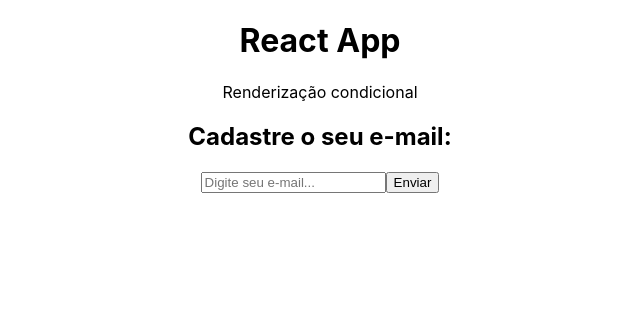
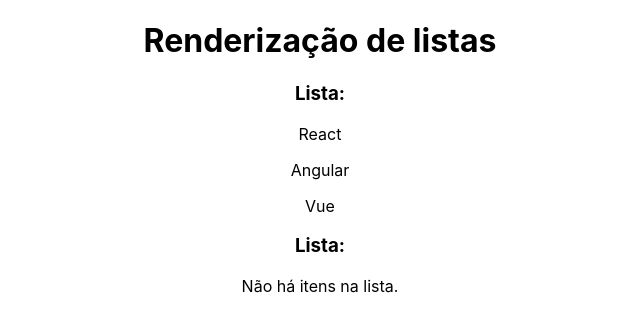
Before and after one commit to ronaldbarbosa/react-tutorial, a React (Create React App) app: page / in a window 1280 px wide. Shown: the top 332 px of the page, without its empty margins (320-960 px from the left). Built offline with nearby package versions, Linux system fonts and the light colour scheme.

Commit message:
Aula 13: renderizacao de listas

```diff
--- a/src/App.js
+++ b/src/App.js
@@ -5,13 +5,16 @@
 import Evento from './components/Evento';
 import Form from './components/Form';
 import Condicional from './components/Condicional';
+import OutraLista from './components/OutraLista';
 
 function App() {
+  const meusItens = ['React', 'Angular', 'Vue']
+
   return (
     <div className="App">
-      <h1>React App</h1>
-      <p>Renderização condicional</p>
-      <Condicional />
+      <h1>Renderização de listas</h1>
+      <OutraLista itens={ ['React', 'Angular', 'Vue'] }/>
+      <OutraLista itens={[]} />
     </div>
   );
 }
--- /dev/null
+++ b/src/components/OutraLista.js
@@ -0,0 +1,12 @@
+export default function OutraLista({ itens }) {
+    return (
+        <>
+            <h3>Lista:</h3>
+            {itens.length > 0 ? (
+                    itens.map((item, index) => <p key={ index }>{ item }</p>)
+                    ) : (
+                    <p>Não há itens na lista.</p>
+            )}
+        </>
+    )
+}
```
